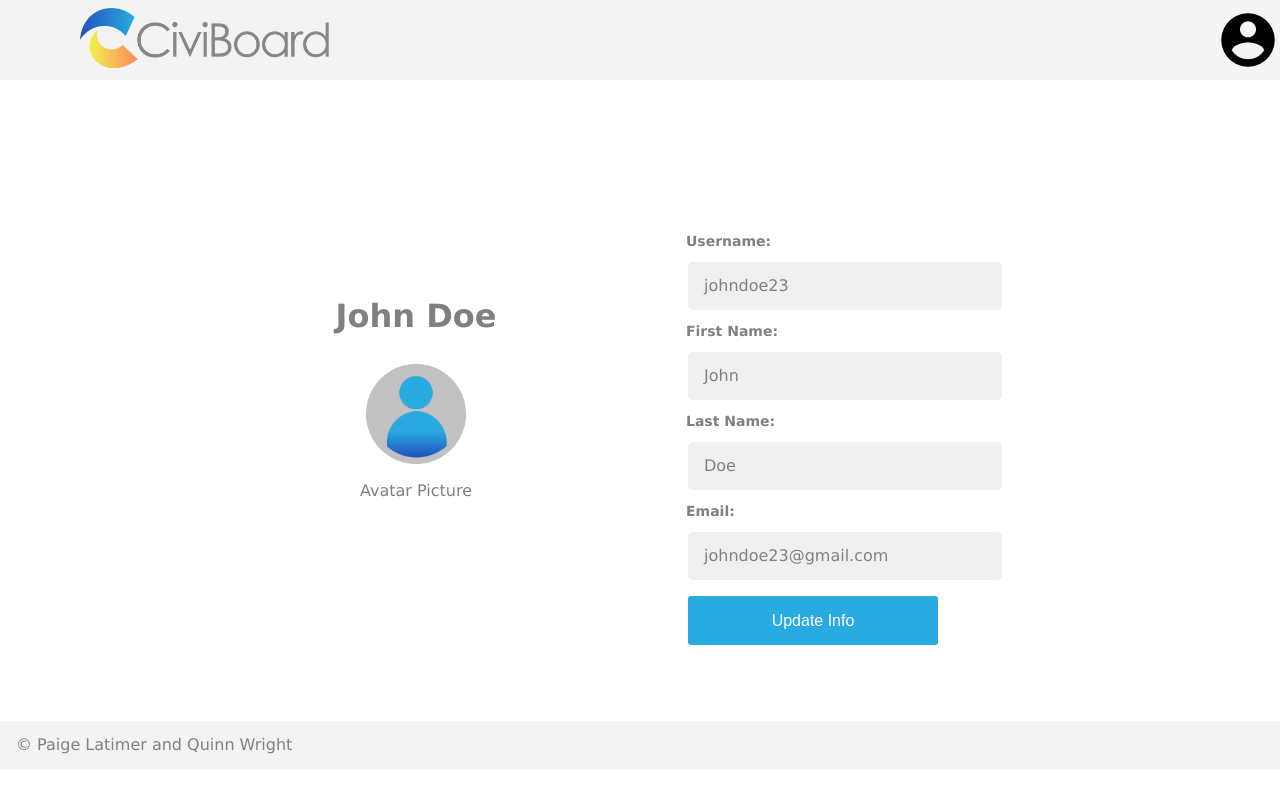
After one commit to qwright/my-civi-board, a PHP site: page /profile.html in a window 1280 px wide. The commit adds this page. Run offline with PHP 8.4, Linux system fonts and the light colour scheme.

Commit message:
added profile page

```diff
--- /dev/null
+++ b/profile.html
@@ -0,0 +1,76 @@
+<!DOCTYPE html>
+<html lang="en">
+  <head>
+	<meta charset="UTF-8" />
+	<link rel="stylesheet" href ="styles/reset.css"/>
+	<link rel="stylesheet" href="styles/styles.css" />
+
+		<script src="js/script.js"></script>
+	<title>MyCiviBoard</title>
+	<link rel="icon" type ="image/ico" href = "images/logo.png"/>
+  </head>
+  <body>
+    <header>
+    <div class='logo'>
+			<a href="index.html"><img src ="images/civiboard_logoV1.png" alt ="logo" width="250px"></a>
+    </div>
+		<div class='profile-img'>
+		<a href="#"><img src="images/no-user.png" alt="no-user" ></a>
+		<div class="profile-dropdown">
+			<p>
+				<a href='signin.html' class="loginbutton">Login/Sign Up</a>
+			</p>
+		</div>
+		</div>
+    </header>
+    <main>
+        <div class ="conatiner">
+            <div class="profile">
+
+            <div class = "left-profile">
+                <div class= "name">
+                    <h1>John Doe</h1>
+                    </div>
+                <div class ="profile-photo">
+                    <figure>
+                <img src ="images/profile-image.png" width="100px"/>
+                <figcaption>Avatar Picture</figcaption>
+                </figure>
+                </div>
+            </div>
+            <div class ="right-profile">
+                <div class ="info-title">
+                <p>Username:</p>
+                </div>
+                <div class ="info-content">
+                    <p>johndoe23</p>
+                </div>
+                <div class ="info-title">
+                    <p>First Name:</p>
+                    </div>
+                    <div class ="info-content">
+                        <p>John</p>
+                    </div>
+                    <div class ="info-title">
+                        <p>Last Name:</p>
+                        </div>
+                        <div class ="info-content">
+                            <p>Doe</p>
+                        </div>
+                        <div class ="info-title">
+                            <p>Email:</p>
+                            </div>
+                            <div class ="info-content">
+                                <p>johndoe23@gmail.com</p>
+                            </div>
+                <button type="button" class ="btn" style="margin: 1em;">Update Info</button>
+            </div>
+
+            </div>
+            </div>
+        </main>
+    <footer>
+		<p>&copy; Paige Latimer and Quinn Wright</p>
+	</footer>
+  </body>
+</html>
--- a/styles/styles.css
+++ b/styles/styles.css
@@ -139,7 +139,7 @@ width: 70%;
 .thread-container > div > a > img {
 -webkit-box-shadow: 0px 3px 6px 0px rgba(105, 105, 105, 0.35);
 -moz-box-shadow:    0px 3px 6px 0px rgba(105, 105, 105, 0.35);
-box-shadow:         0px 3px 6px 0px rgba105, (105, 105, 0.35);
+box-shadow:         0px 3px 6px 0px rgba(105, 105, 105, 0.35);
   height: 200px;
   width: 180px;
   margin-bottom: 1px;
@@ -257,3 +257,59 @@ footer {
     display: block;
     margin-top: 12px;
   }
+  /* !!!!!!!!*?
+  /* Profile */
+  .profile {
+    text-align: center;
+    margin: 10px auto;
+    width: 50%;
+    padding: 50px;
+    display: flex;
+    color: grey;
+
+    }
+  .left-profile{
+    flex-basis: 30%;
+    width: 20%;
+margin-top: 15em;
+color: grey;
+align-items: center;
+  }
+.right-profile{
+ margin-left: 10em;
+  margin-top: 10em;
+  flex-basis: 30%;
+
+}
+
+  .profile-info{
+    padding: 1em;
+    text-align: left;
+  }
+
+  .profile-photo{
+
+  }
+  figcaption{
+    padding: 1em;
+  }
+  .name h1{
+    font-size: 2em;
+    font-weight: bold;
+    padding-bottom: 1em;
+    color: grey;
+  }
+  .info-title{
+    font-weight: bold;
+    font-size: 14px;
+    text-align: left;
+    padding: 1em;
+  }
+  .info-content{
+    background-color: #f0f0f0;
+    border-radius: 5px;
+    padding: 1em;
+    width: 100%;
+    margin-left: 1em;
+    text-align: left;
+  }
```
Also changed, not shown: images/profile-image.png (added).
